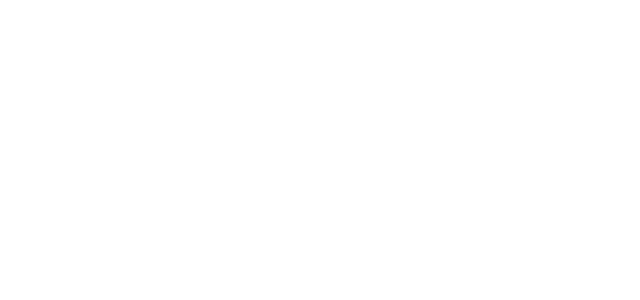
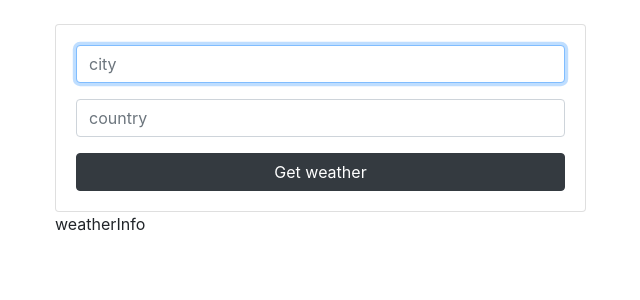
Before and after one commit to LucianoSainz/React-Weather-App, a React app: page / in a window 1280 px wide. Shown: the top 300 px of the page, without its empty margins (39-679 px from the left). Built offline with nearby package versions, Linux system fonts and the light colour scheme.

Commit message:
added weatherForm

```diff
--- a/src/app/App.js
+++ b/src/app/App.js
@@ -1,5 +1,6 @@
 import React, { Component } from 'react';
-import weatherInfo from './components/WeatherInfo';
+import WeatherInfo from './components/WeatherInfo';
+import WeatherForm from './components/WeatherForm';
 
 class App extends Component {
     render() {
@@ -7,7 +8,8 @@
             <div className="container p-4">
                 <div className="row">
                     <div className="col-md-6">
-                       <weatherInfo/>
+                       <WeatherForm/>
+                       <WeatherInfo/>
                     </div>
                 </div>
             </div>
--- a/src/app/components/WeatherForm.js
+++ b/src/app/components/WeatherForm.js
@@ -0,0 +1,21 @@
+import React from 'react';
+
+const weatherForm = props => {
+    return (
+        <div className="card card-body">
+            <form action="">
+                <div className="form-group">
+                    <input type="text" name="city" placeholder="city" className="form-control" autoFocus />
+                </div>
+                <div className="form-group">
+                    <input type="text" name="country" placeholder="country" className="form-control" />
+                </div>
+                <button className="btn btn-dark btn-block">
+                    Get weather
+                </button>
+            </form>
+        </div>
+    )
+}
+
+export default weatherForm;
```
Also changed, not shown: 1 other file (tests, documents, lock files or other folders).
